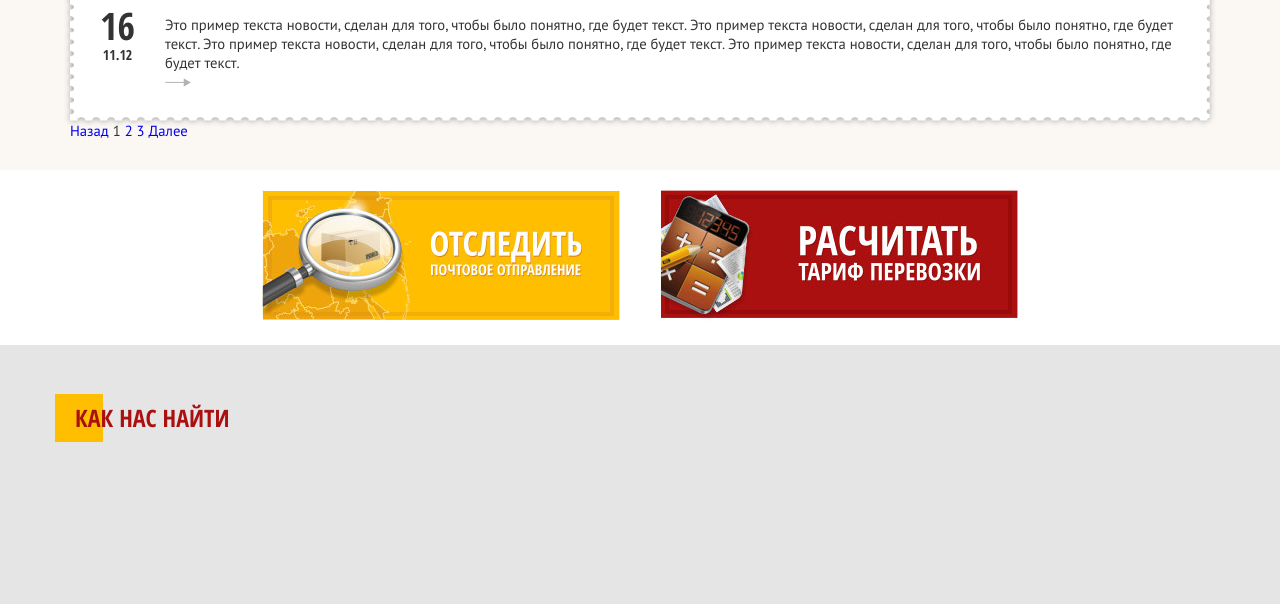
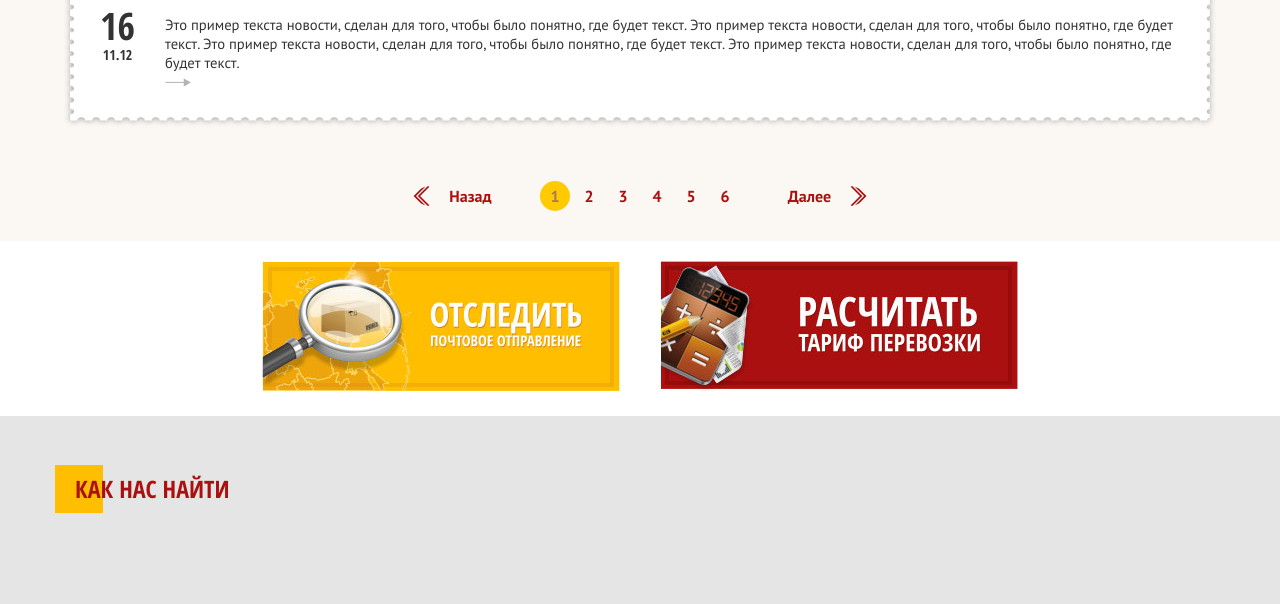
Before and after one commit to stepaniukpaul/Express-delivery, a plain HTML site: page news.html in a window 1280 px wide. Shown: the part 1700-2304 px from the top of the page. Drawn offline with Linux system fonts and the light colour scheme.

Commit message:
Передача на тестирование

```diff
--- a/css/main.css
+++ b/css/main.css
@@ -1047,6 +1047,46 @@ label {
 	transform: scale(1.05);
 	transition: all 0.3s ease;
 }
+
+/*---Pagination---*/
+
+.nav-links {
+	margin-top: 60px;
+}
+
+.nav-links>* {
+	display: block;
+	font-size: 12pt;
+	line-height: 30px;
+	font-weight: 700;
+	color: #ab1010;
+}
+
+.page-numbers {
+	width: 30px;
+	margin: 0 2px;
+	text-align: center;
+	border-radius: 50%;
+}
+
+.current {
+	color: #ab7659;
+	background-color: #ffca00;
+}
+
+.prev, .next {
+	width: 115px;
+	margin: 0 10px;
+}
+
+.prev {
+	background: url("../img/l-arrow.png") no-repeat left center;
+}
+
+.next {
+	background: url("../img/r-arrow.png") no-repeat right center;
+}
+
 
 /*---NEWS PAGE END---*/
 
--- a/news.html
+++ b/news.html
@@ -293,12 +293,15 @@
 			</ul>
 			<nav class="navigation pagination" role="navigation">
 				<h2 class="screen-reader-text"></h2>
-				<div class="nav-links">
-					<a class="prev page-numbers" href="/">Назад</a>
+				<div class="nav-links d-flex justify-content-center">
+					<a class="prev page-numbers" href="#">Назад</a>
 					<span aria-current="page" class="page-numbers current">1</span>
-					<a class="page-numbers" href="/">2</a>
-					<a class="page-numbers" href="/">3</a>
-					<a class="next page-numbers" href="/">Далее</a>
+					<a class="page-numbers" href="#">2</a>
+					<a class="page-numbers" href="#">3</a>
+					<a class="page-numbers" href="#">4</a>
+					<a class="page-numbers" href="#">5</a>
+					<a class="page-numbers" href="#">6</a>
+					<a class="next page-numbers" href="#">Далее</a>
 				</div>
 			</nav>
 		</div>
```
